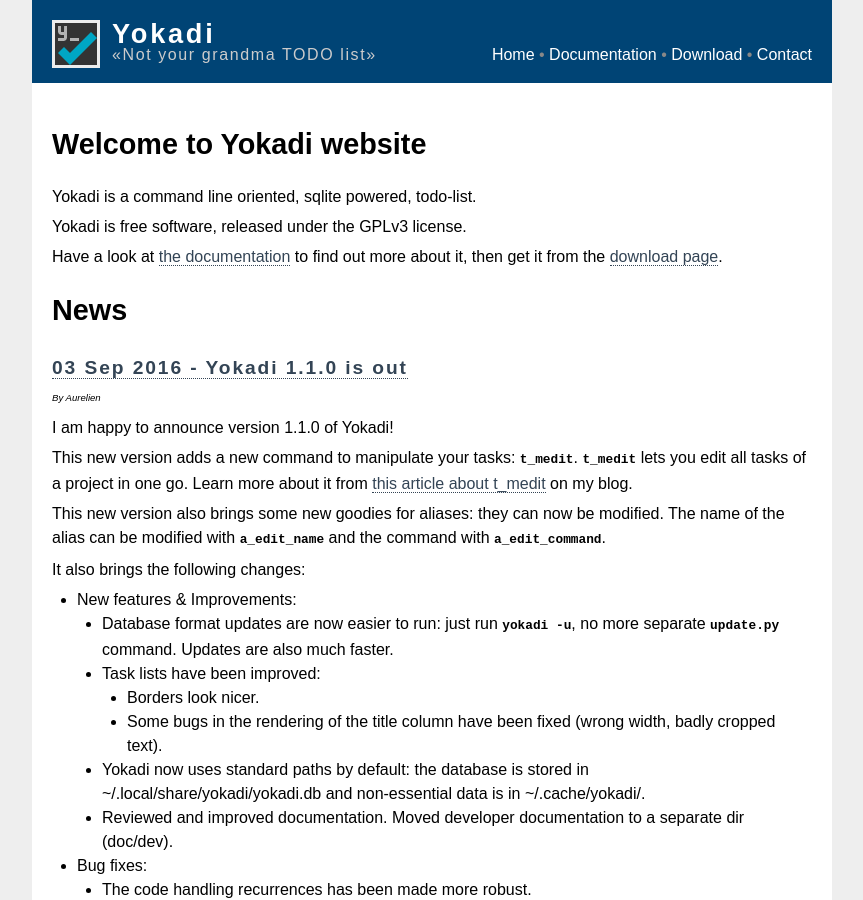
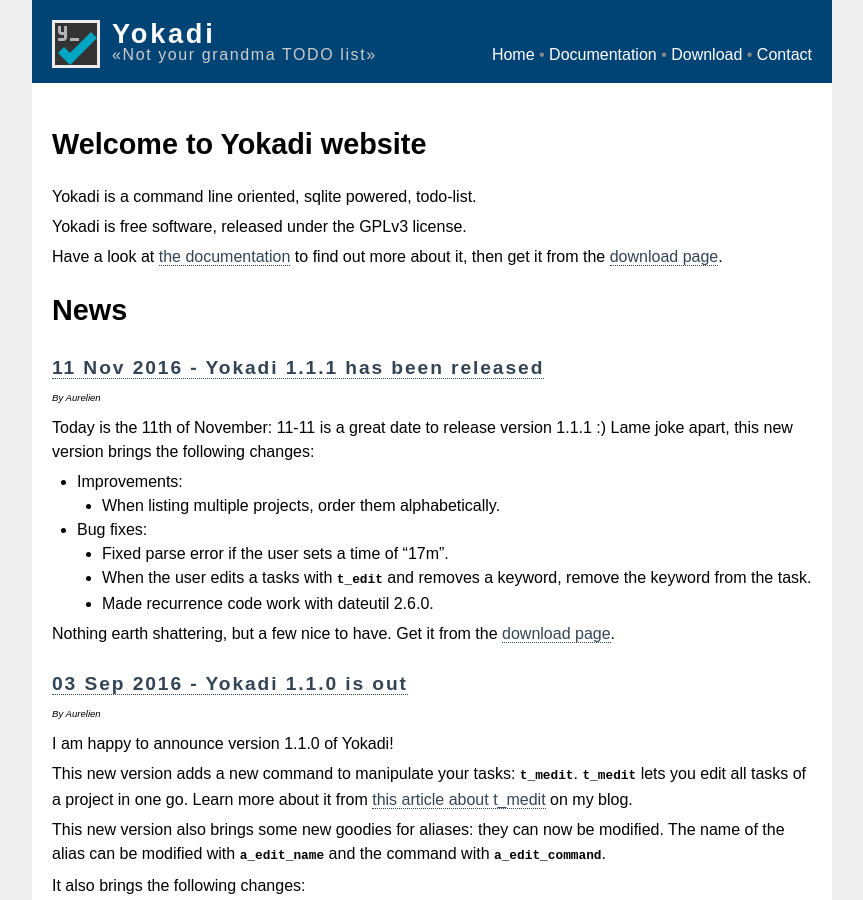
Before and after one commit to yokadi/yokadi.github.com, a Jekyll site: the page built from index.md, in a window 1280 px wide and 900 px high. Shown: the whole window, without its empty margins (208-1071 px from the left). Built offline with Jekyll 4.4.1, drawn with Linux system fonts in a browser that asks for light colours.

Commit message:
Releasing 1.1.1

```diff
--- /dev/null
+++ b/_posts/2016-11-11-1.1.1-released.md
@@ -0,0 +1,16 @@
+---
+layout: post
+title: Yokadi 1.1.1 has been released
+author: Aurelien
+---
+
+Today is the 11th of November: 11-11 is a great date to release version 1.1.1 :) Lame joke apart, this new version brings the following changes:
+
+- Improvements:
+    - When listing multiple projects, order them alphabetically.
+- Bug fixes:
+    - Fixed parse error if the user sets a time of "17m".
+    - When the user edits a tasks with `t_edit` and removes a keyword, remove the keyword from the task.
+    - Made recurrence code work with dateutil 2.6.0.
+
+Nothing earth shattering, but a few nice to have. Get it from the [download page](/download.html).
--- a/download.md
+++ b/download.md
@@ -1,7 +1,7 @@
 ---
 layout: default
 title: Download
-version: "1.1.0"
+version: "1.1.1"
 ---
 ## Latest release
 
```
Also changed, not shown: 2 other files.
